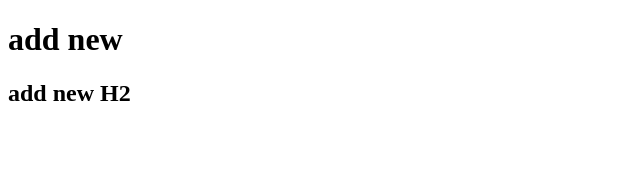
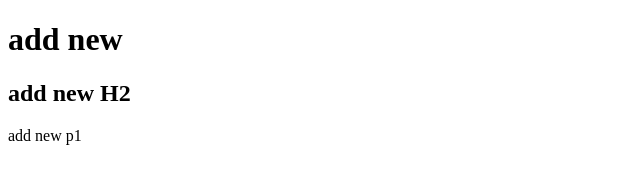
Before and after one commit to aljouhi/me1, a plain HTML site: page index.html in a window 1280 px wide. Shown: the full height of the page, 0-640 px from the left. Drawn offline with Linux system fonts and the light colour scheme.

Commit message:
add new p1

```diff
--- a/index.html
+++ b/index.html
@@ -6,6 +6,7 @@
 <body>
 	<h1>add new </h1>
 	<h2>add new H2</h2>
+	<p>add new p1 </p>
 
 </body>
 </html>
```
